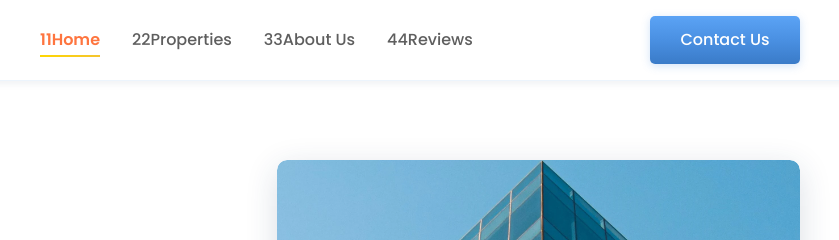
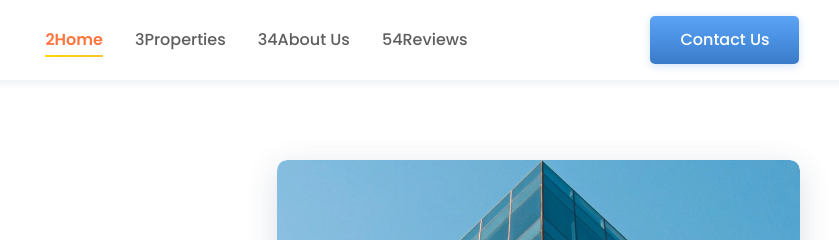
Before and after one commit to MaksimCH-afk/rubi, a plain HTML site: page index.html in a window 1280 px wide. Shown: the top 240 px of the page, 393-1232 px from the left. Drawn offline with nearby package versions, Linux system fonts and the light colour scheme.

Commit message:
chetvertuj block

```diff
--- a/index.html
+++ b/index.html
@@ -22,22 +22,22 @@
 <body>
   <header class="header">
     <div class="header__container">
-      <a href="#" class="header__logo" aria-label="Главна111я страница">
+      <a href="#" class="header__logo" aria-label="Супер страница">
         <img src="assets/img/logo.svg" alt="RubyHome" class="header__logo-img">
       </a>
       <nav class="header__nav">
         <ul class="header__nav-list">
           <li class="header__nav-item">
-            <a href="#home" class="header__nav-link">11Home</a>
+            <a href="#home" class="header__nav-link">2Home</a>
           </li>
           <li class="header__nav-item">
-            <a href="#properties" class="header__nav-link">22Properties</a>
+            <a href="#properties" class="header__nav-link">3Properties</a>
           </li>
           <li class="header__nav-item">
-            <a href="#about" class="header__nav-link">33About Us</a>
+            <a href="#about" class="header__nav-link">34About Us</a>
           </li>
           <li class="header__nav-item">
-            <a href="#reviews" class="header__nav-link">44Reviews</a>
+            <a href="#reviews" class="header__nav-link">54Reviews</a>
           </li>
         </ul>
       </nav>
```
